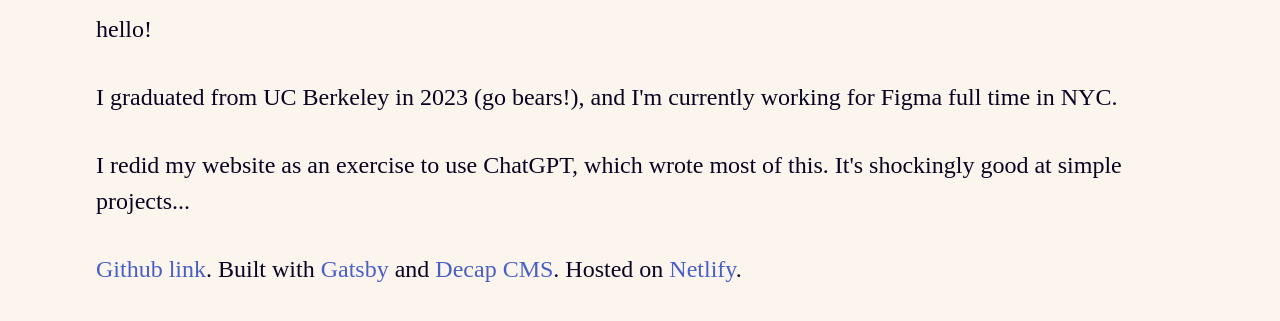
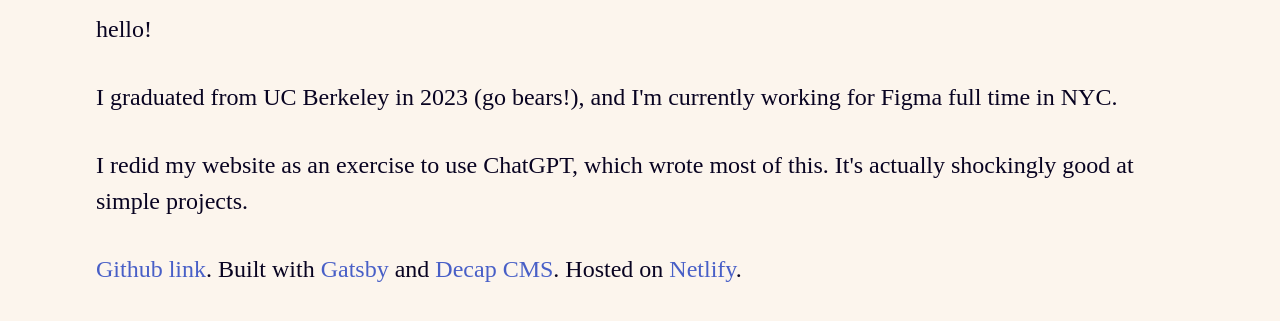
Before and after one commit to kristelfung/kristelfung-com, a Gatsby site: page /about in a window 1280 px wide. Shown: the part 287-608 px from the top of the page. Built offline with nearby package versions, Linux system fonts and the light colour scheme; Gatsby itself is replaced by a stand-in of ours; some packages are replaced by stand-ins of ours.

Commit message:
Update About “about”

```diff
--- a/src/content/about/about.md
+++ b/src/content/about/about.md
@@ -6,6 +6,6 @@
 
 I﻿ graduated from UC Berkeley in 2023 (go bears!), and I'm currently working for Figma full time in NYC.
 
-I﻿ redid my website as an exercise to use ChatGPT, which wrote most of this. It's shockingly good at simple projects...
+I﻿ redid my website as an exercise to use ChatGPT, which wrote most of this. It's actually shockingly good at simple projects.
 
 [G﻿ithub link](https://github.com/kristelfung/kristelfung-com). Built with [Gatsby](https://www.gatsbyjs.com/) and [Decap CMS](https://decapcms.org/). Hosted on [Netlify](https://www.netlify.com/).
```
